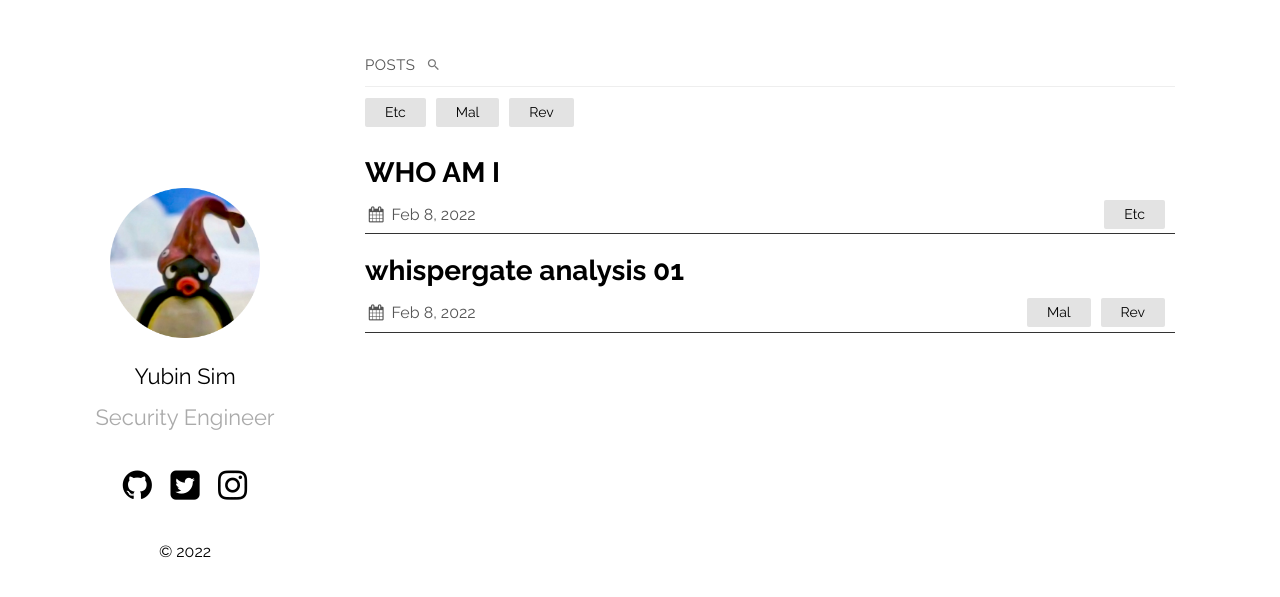
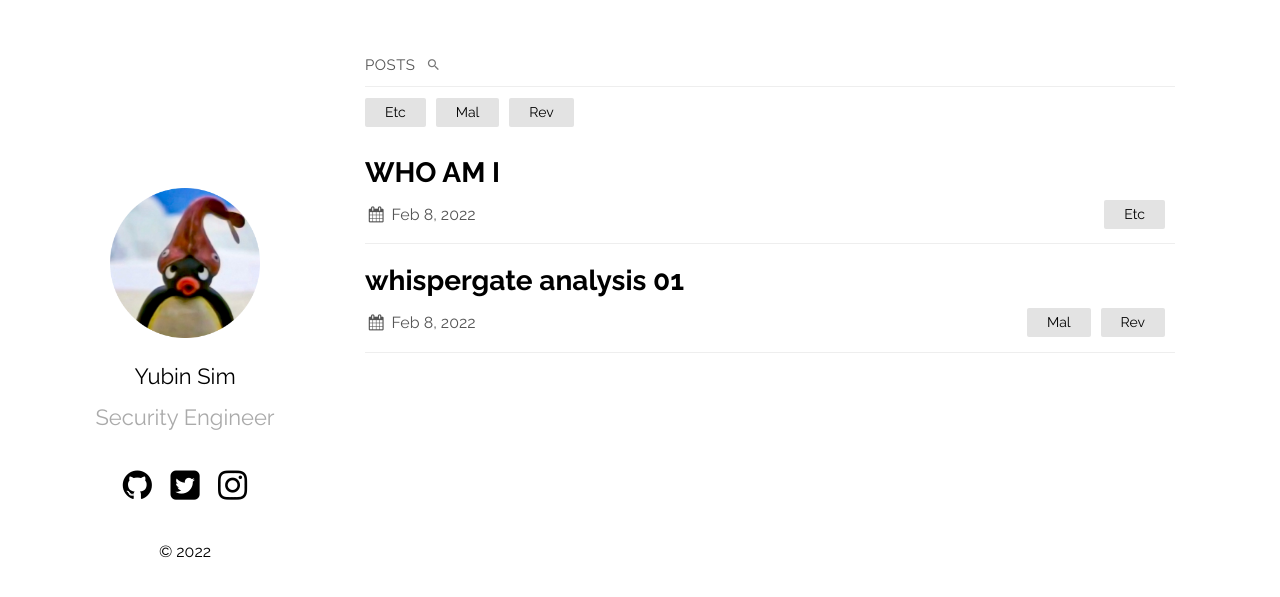
Before and after one commit to usrbin-sim/-usrbin-sim.github.io, a Jekyll site: the page built from index.md, in a window 1280 px wide. Shown: the top 597 px of the page. Built offline with Jekyll 4.4.1, drawn with Linux system fonts in a browser that asks for light colours.

Commit message:
Modify underline color

```diff
--- a/_sass/plain.scss
+++ b/_sass/plain.scss
@@ -219,8 +219,8 @@ main {
 }
 
 .post-underline {
-  height: 5px;
-  border-bottom: 1px solid #333;
+  height: 15px;
+  border-bottom: 1px solid #eeeeee;
 }
 
 .post-link {
```
